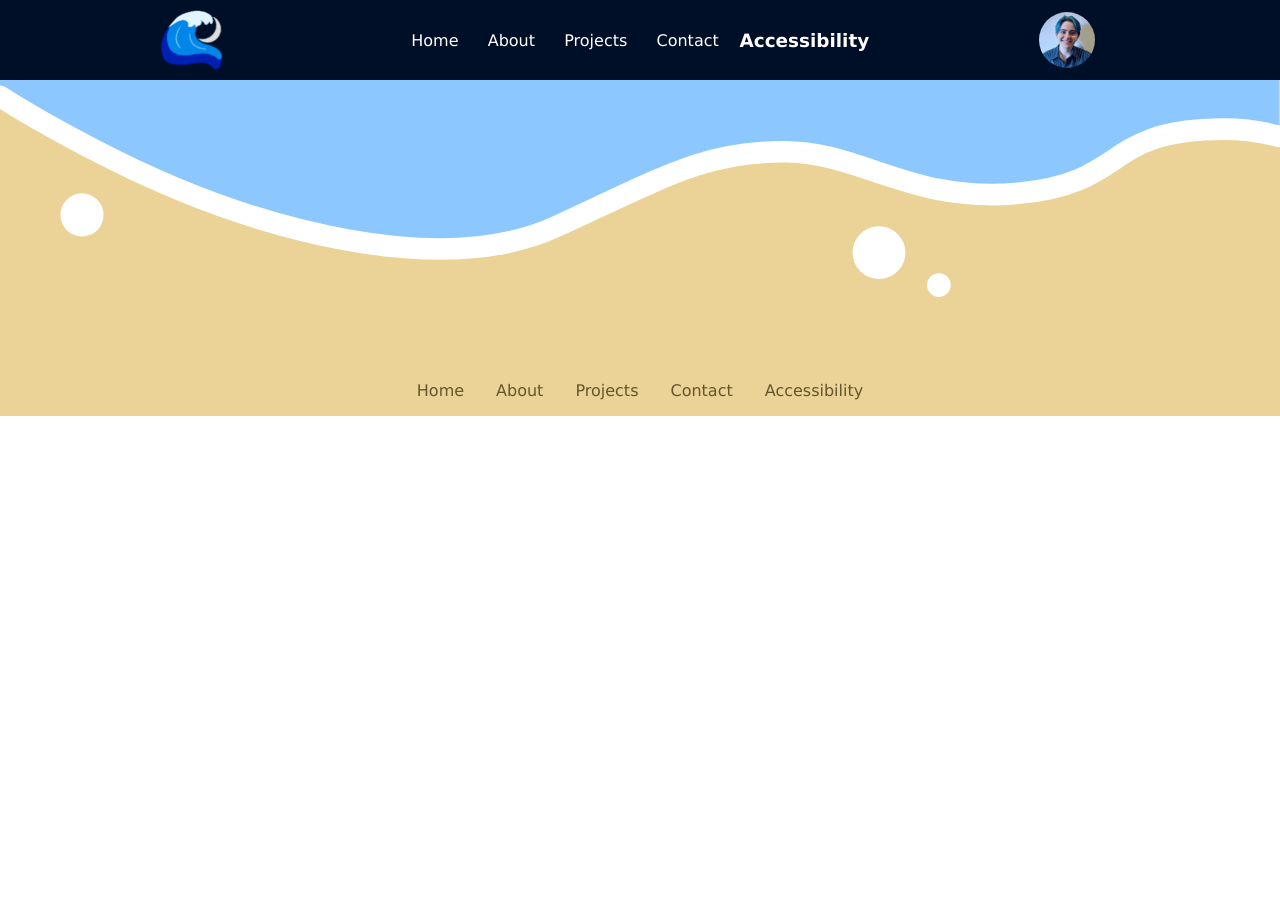
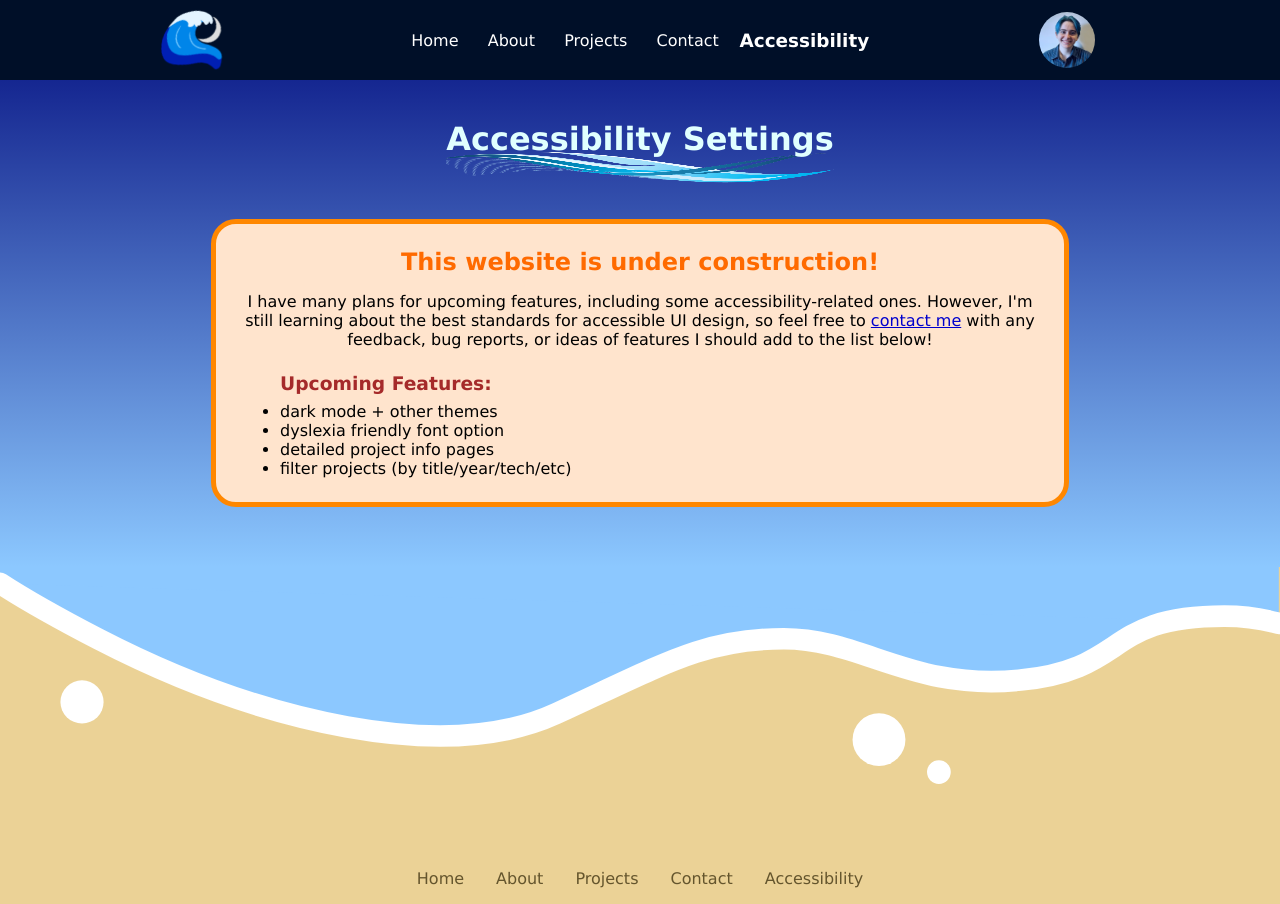
Before and after one commit to gabegaghi/gabegaghi.github.io, a React (Create React App) app: page /accessibility in a window 1280 px wide. Before the commit the page ends 800 px from the top, so only its background shows below. Built offline with nearby package versions, Linux system fonts and the light colour scheme; some icons are missing.

Commit message:
add accessibility page and change title decoration

```diff
--- a/src/App.css
+++ b/src/App.css
@@ -51,9 +51,9 @@
 .page-title {
   color: lightcyan;
   margin-top: 0px;
-  padding-bottom: 2rem;
-  background-image: url('./assets/waves.png');
-  /* background-repeat: repeat-x; */
-  background-size: 100% 115%;
-  background-position: 50% 5px;
+  padding-bottom: 2.5rem;
+  background-image: url('./assets/wave.png');
+  background-repeat: no-repeat;
+  background-size: 103% 55%;
+  background-position: 100% 90%;
 }
--- /dev/null
+++ b/src/Components/Accessibility.css
@@ -0,0 +1,3 @@
+/* .Accessibility {
+
+} */
--- a/src/Components/Accessibility.js
+++ b/src/Components/Accessibility.js
@@ -1,10 +1,14 @@
 import React from 'react';
+import Alert from './Alert';
+import './Accessibility.css';
 
 function Accessibility() {
   return (
-    <div>
+    <main className='Accessibility page'>
+      <h1 className='page-title'>Accessibility Settings</h1>
+      <Alert full/>
 
-    </div>
+    </main>
   );
 }
 
```
Also changed, not shown: src/Components/Loading.css (added, +42 -0 lines), src/Components/Loading.js (added, +25 -0 lines), src/assets/wave.png (added), src/assets/waves.png (deleted).
